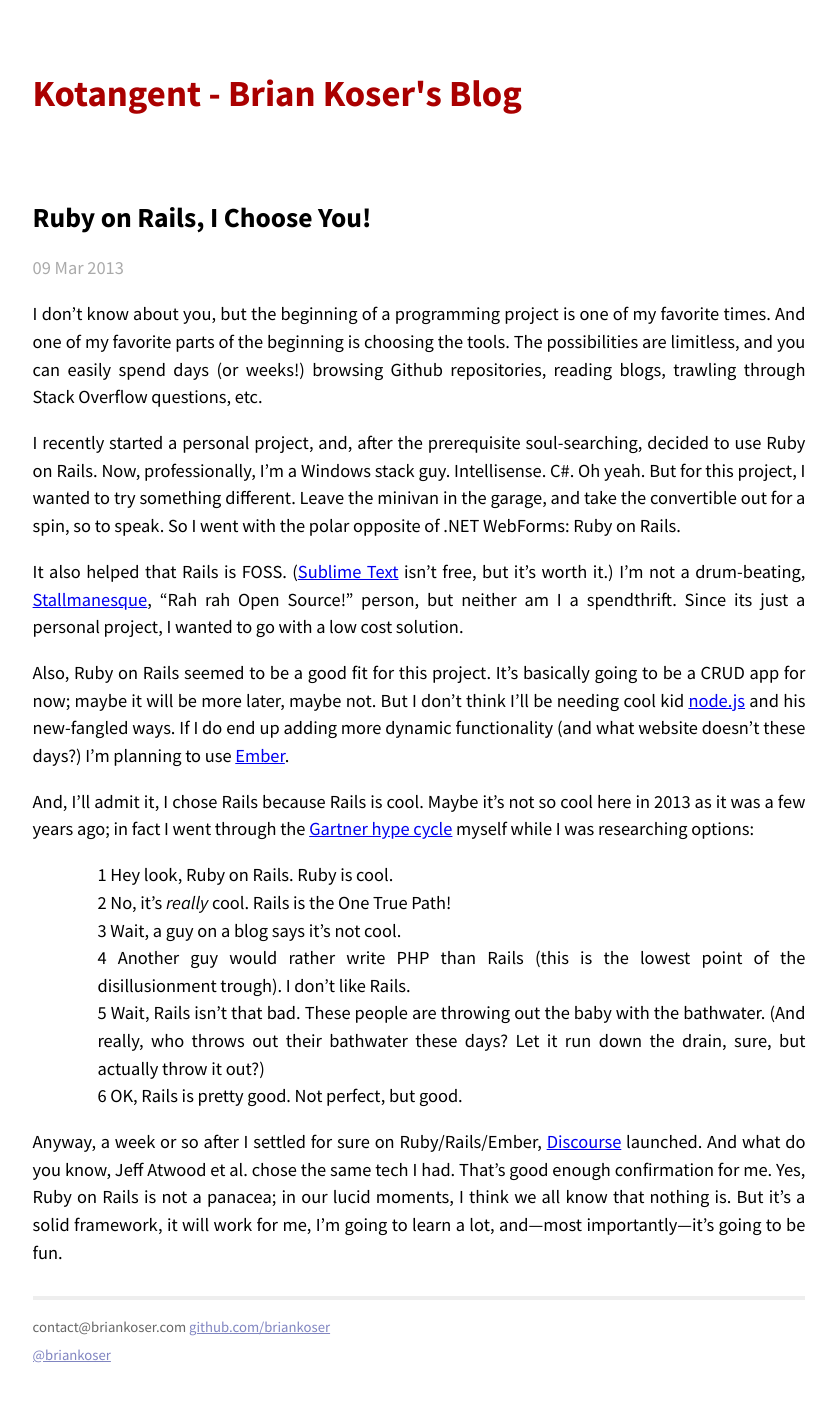
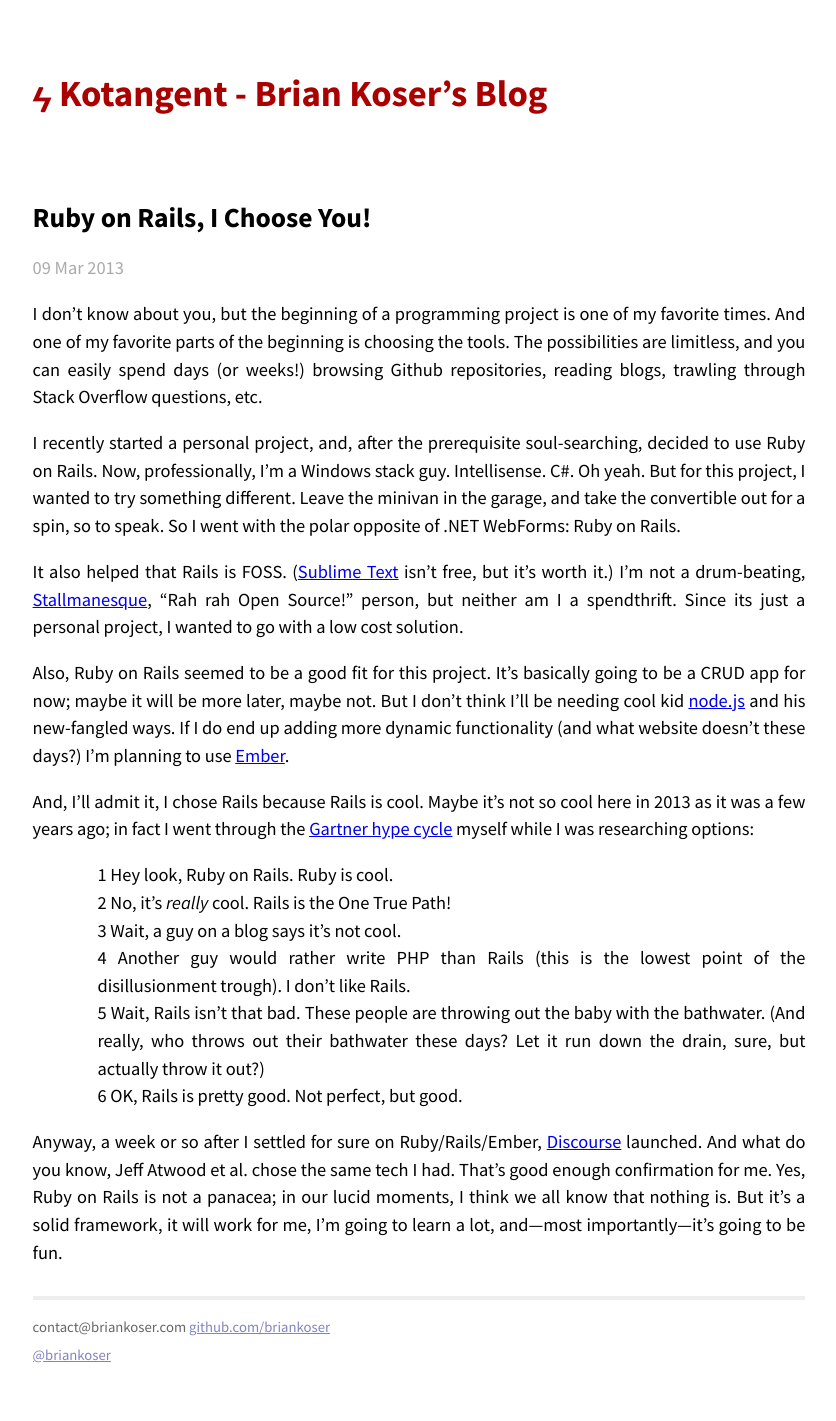
Before and after one commit to briankoser/kotangent-jekyll, a Jekyll site: the page built from _posts/2013-03-09-ruby-on-rails-i-choose-you.markdown, in a window 1280 px wide. Shown: the whole page, without its empty margins (221-1057 px from the left). Built offline with Jekyll 4.4.1, drawn with Linux system fonts in a browser that asks for light colours; Markdown is read by kramdown in place of the engine named in the settings.

Commit message:
Add kappa to title

```diff
--- a/_config.yml
+++ b/_config.yml
@@ -1,4 +1,4 @@
-name: Kotangent - Brian Koser's Blog
+name: ϟ Kotangent - Brian Koser’s Blog
 timezone: America/Chicago
 
 pygments: true
```
